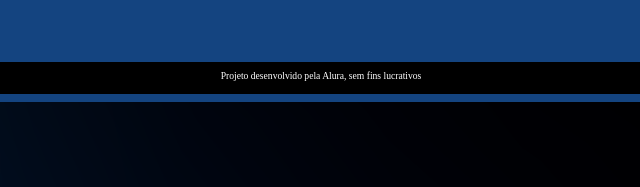
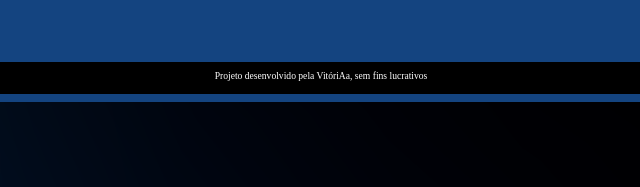
Before and after one commit to vivirtx/viiviiiii, a plain HTML site: page index.html in a window 1280 px wide. Shown: the part 706-893 px from the top of the page, 327-967 px from the left. Drawn offline with Linux system fonts and the light colour scheme.

Commit message:
Update index.html

```diff
--- a/index.html
+++ b/index.html
@@ -23,7 +23,7 @@
         </section>
     </main>
     <footer>
-        <p>Projeto desenvolvido pela Alura, sem fins lucrativos</p>
+        <p>Projeto desenvolvido pela VitóriAa, sem fins lucrativos</p>
     </footer>
     <script src="app.js"></script>
     <script src="perguntas.js"></script>
```
